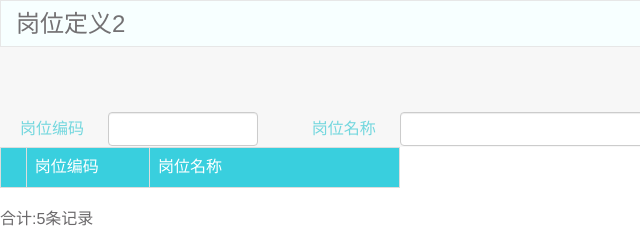
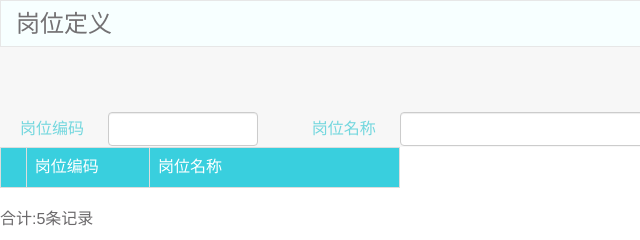
Before and after one commit to qianjin1997/dzw, a plain HTML site: page dzw/html/postdefine.html in a window 1280 px wide. Shown: the full height of the page, 0-640 px from the left. Drawn offline with Linux system fonts and the light colour scheme.

Commit message:
第二次

```diff
--- a/dzw/html/postdefine.html
+++ b/dzw/html/postdefine.html
@@ -14,7 +14,7 @@
 	<body>
 		<div >
 			<div style="background-color: #F7FFFF;border: 1px solid #E7E7E7;">
-				<h3 style="margin:15px; color: #737173; line-height: 15px;">岗位定义2</h3>
+				<h3 style="margin:15px; color: #737173; line-height: 15px;">岗位定义</h3>
 			</div>
 			<div style="background-color: #F7F7F7;height: 100px;">
 				<div style=" height: 30px;line-height: 30px; text-align: right;">
```
